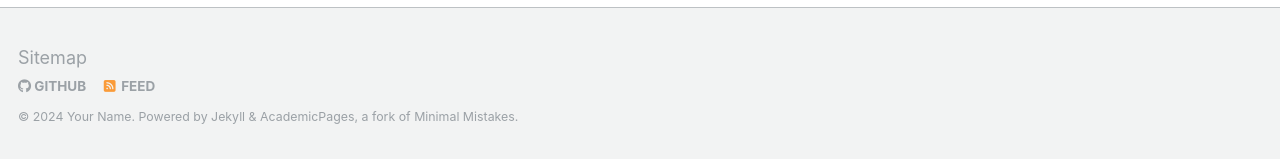
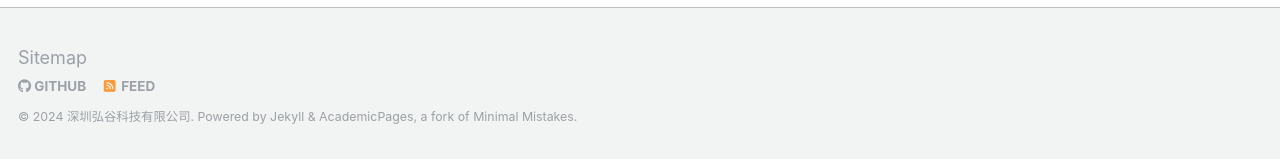
Before and after one commit to bloomv/bloomv, a Jekyll site: the page built from _pages/about.md, in a window 1280 px wide and 900 px high, scrolled down 2434 px. Shown: the part 738-897 px from the top of the window. Built offline with Jekyll 4.4.1, drawn with Linux system fonts in a browser that asks for light colours.

Commit message:
Update _config.yml

```diff
--- a/_config.yml
+++ b/_config.yml
@@ -10,8 +10,8 @@
 locale                   : "zh-CN"
 title                    : "深圳弘谷科技有限公司"
 title_separator          : "-"
-name                     : &name "Your Name"
-description              : &description "personal description"
+name                     : &name "深圳弘谷科技有限公司"
+description              : &description "我们提供讲解类视频制作软件和服务"
 url                      : https://bloomv.github.io/bloomv # the base hostname & protocol for your site e.g. "https://mmistakes.github.io"
 baseurl                  : "" # the subpath of your site, e.g. "/blog"
 repository               : "bloomv/bloomv.github.io"
```
